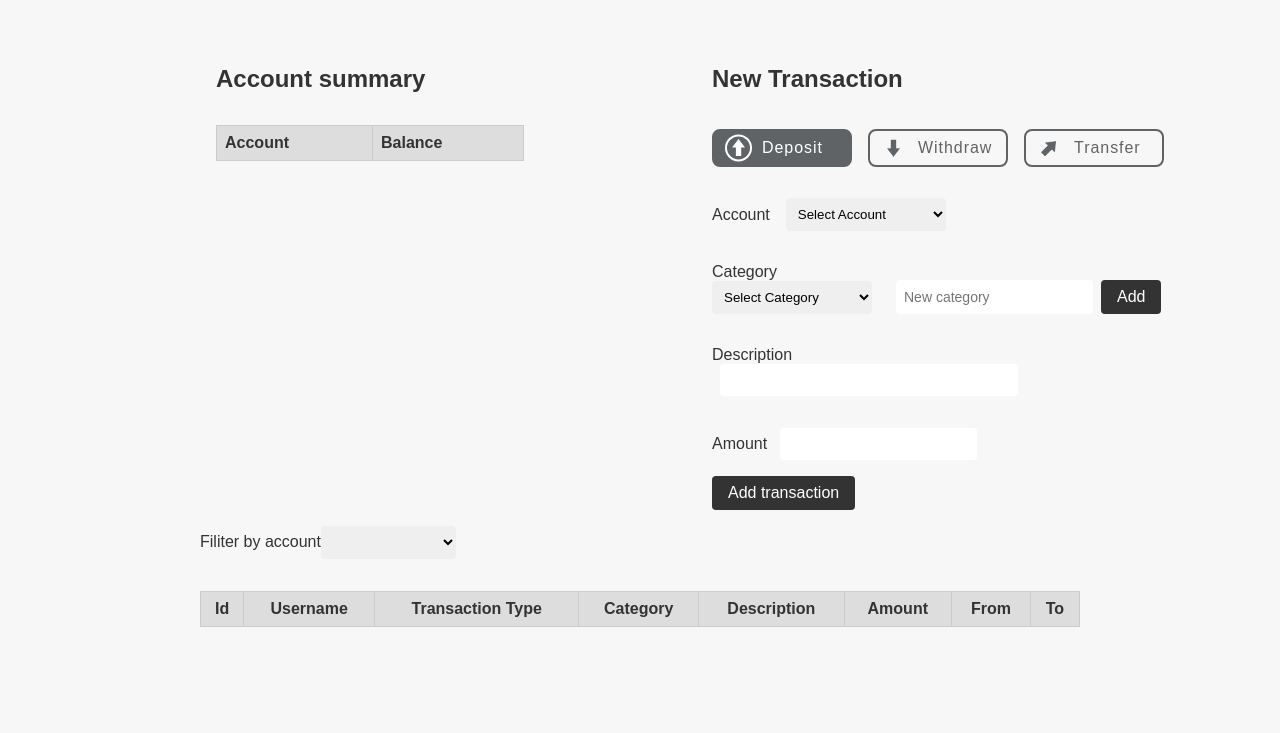
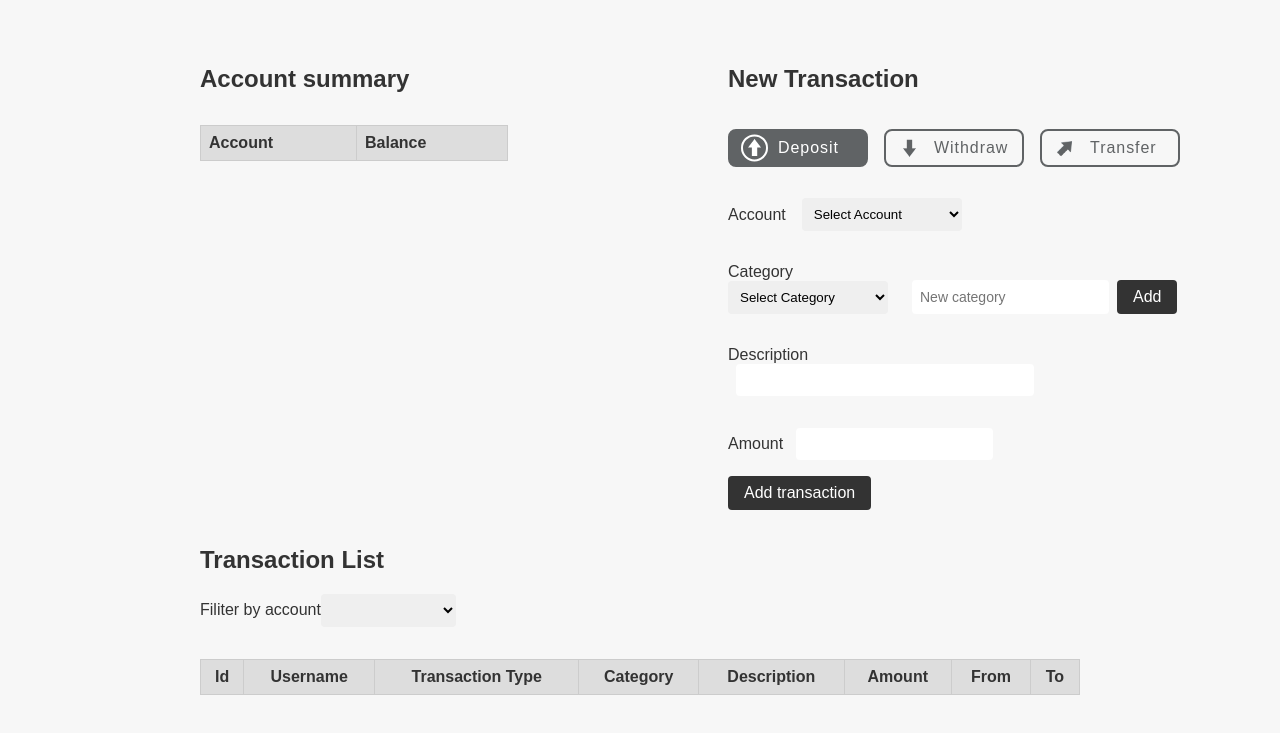
Before and after one commit to michiru-dev/my-trakr-seisuke-yen-and-michiru, a website with bundled scripts: page frontend/index.html in a window 1280 px wide. Shown: the part 61-794 px from the top of the page. Built offline with nearby package versions, Linux system fonts and the light colour scheme; no server answers.

Commit message:
Add title to the transaction list

```diff
--- a/frontend/css/index.css
+++ b/frontend/css/index.css
@@ -62,7 +62,7 @@ input[type="text"] {
 
 #new-transaction {
     width: 40%;
-    padding: 1rem;
+    padding: 1rem 0;
     display: flex;
     flex-direction: column;
     align-items: flex-start;
@@ -98,7 +98,7 @@ button:hover {
 
 .accountSummaryBox {
     width: 35%;
-    padding: 1rem;
+    padding: 1rem 0;
     /* background-color: #f2f2f2; */
     border-radius: 4px;
 }
--- a/frontend/index.html
+++ b/frontend/index.html
@@ -149,6 +149,7 @@
                 </form>
             </div>
 
+            <h2>Transaction List</h2>
             <div class="filiterBox">
                 <label>Filiter by account</label>
                 <select></select>
```
